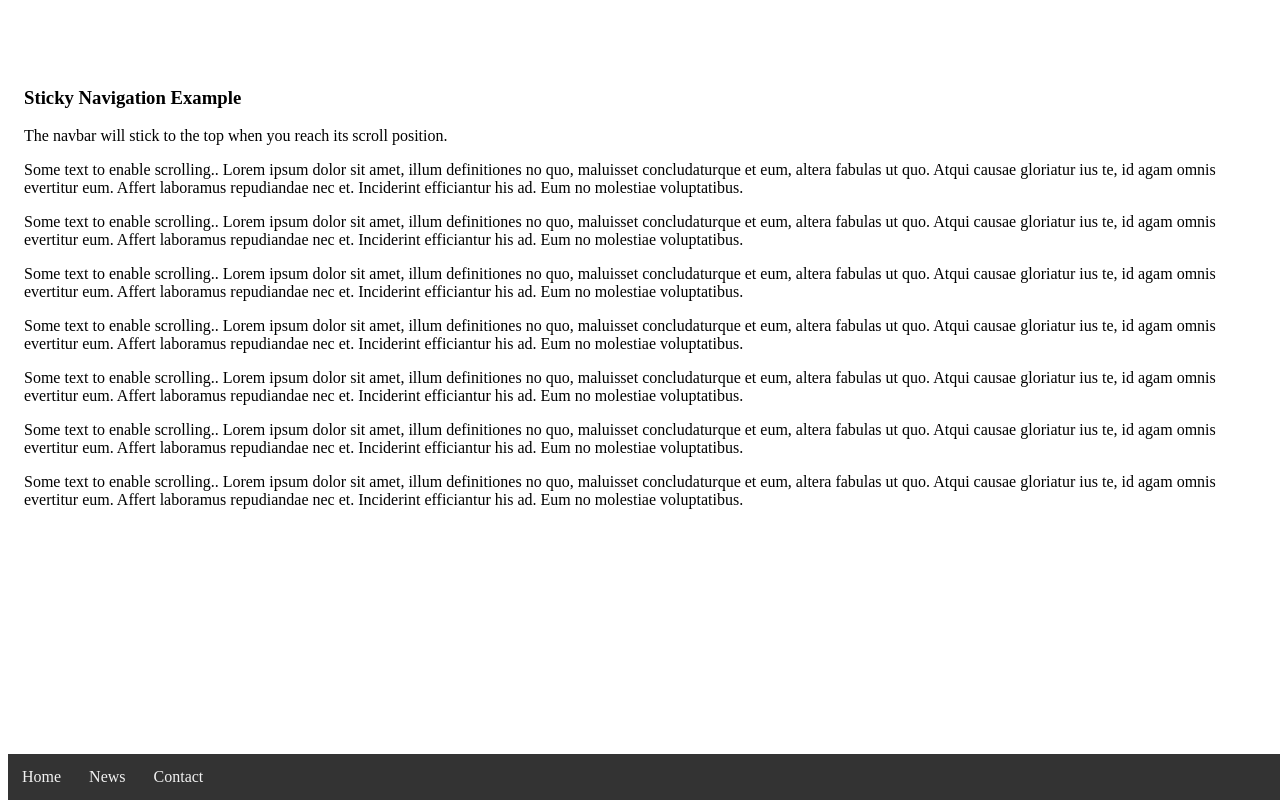
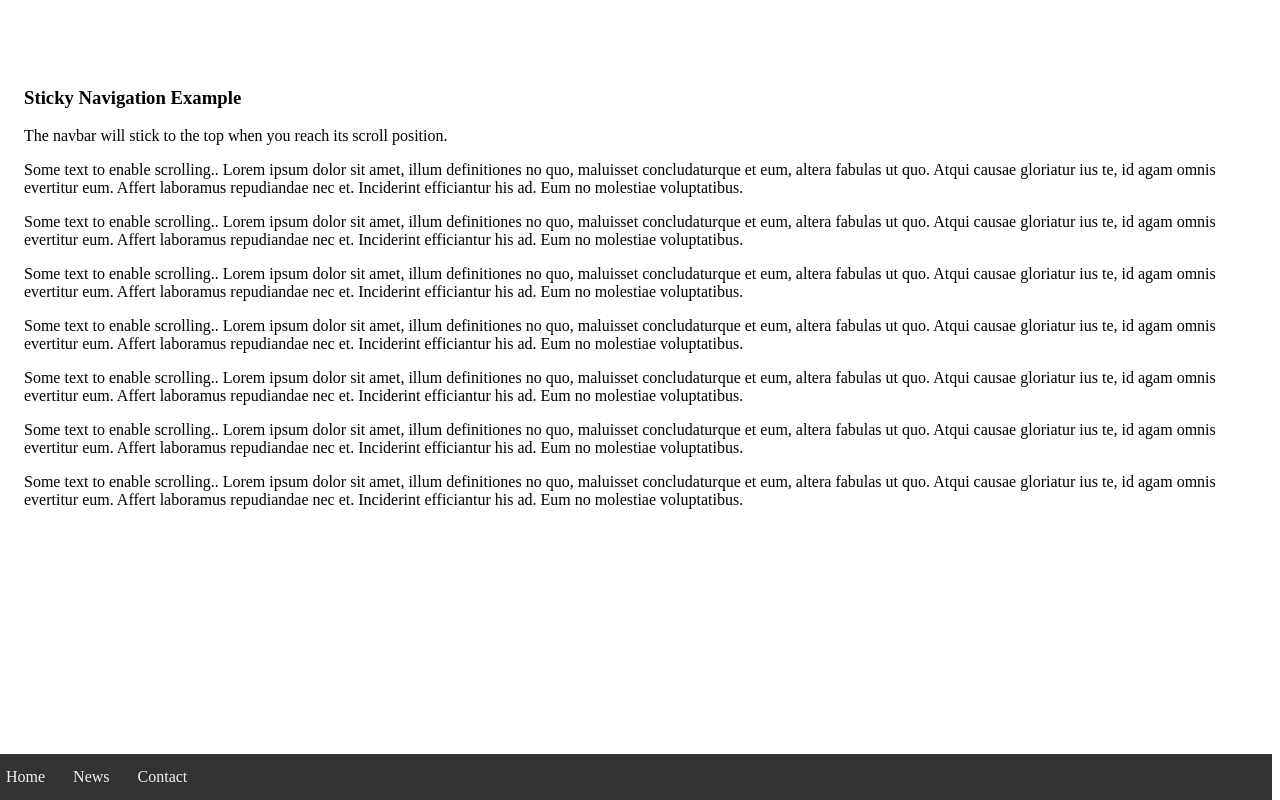
Before and after one commit to webpt6-tripsplit/Trip-Split, a plain HTML site: page index.html in a window 1280 px wide. Drawn offline with Linux system fonts and the light colour scheme.

Commit message:
fixed nav

```diff
--- a/assets/less/nav.less
+++ b/assets/less/nav.less
@@ -2,6 +2,7 @@
  #navbar {
     overflow: hidden;
     background-color: #333;
+    margin-left: -1rem;
   }
 
   /* Navbar links */
```
Also changed, not shown: assets/css/index.css.
